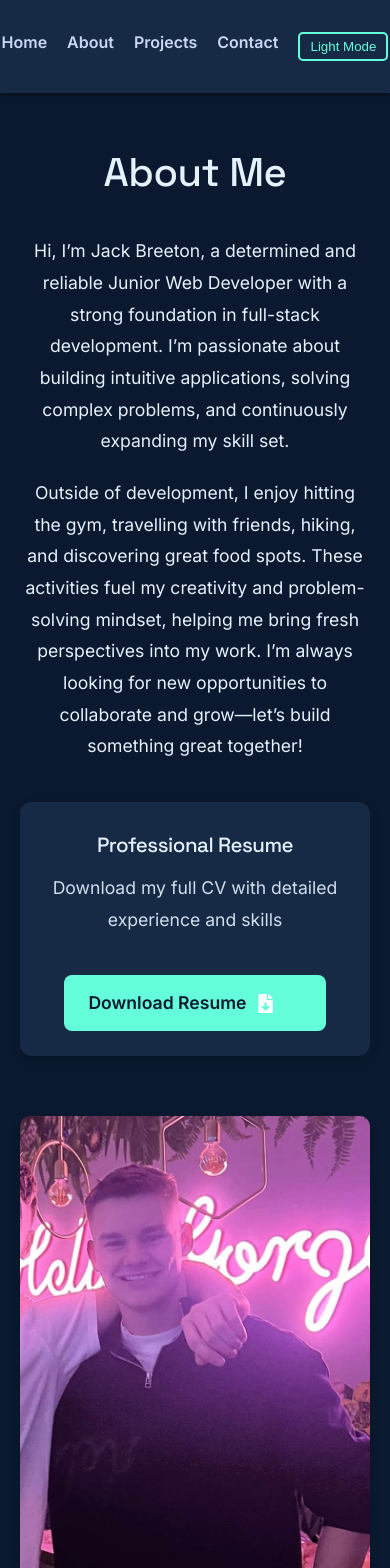
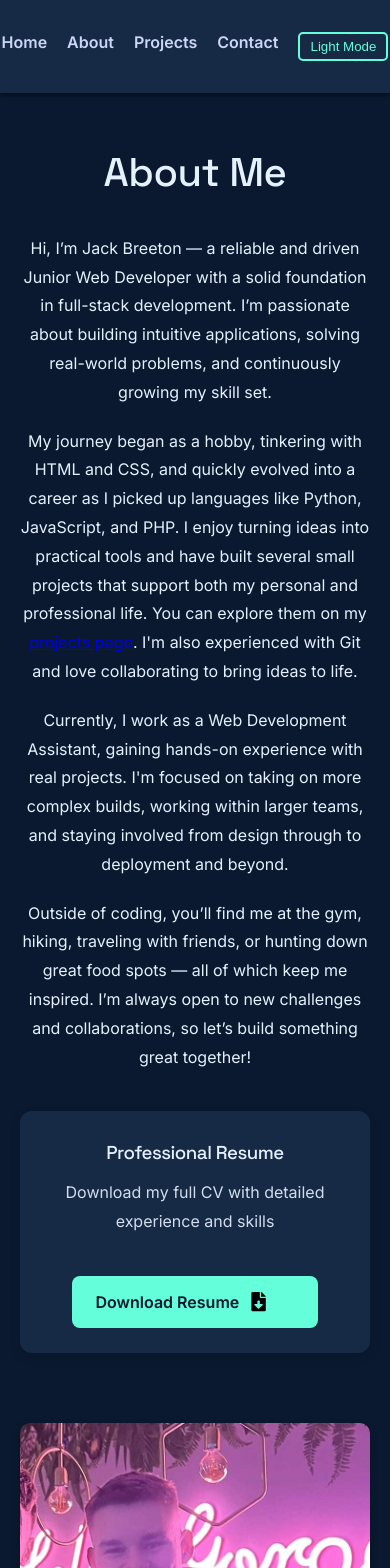
Before and after one commit to Jbreets/react-portfolio, a React (Create React App) app: page /about in a window 390 px wide. Shown: the top 1568 px of the page. Built offline with nearby package versions, Linux system fonts and the light colour scheme.

Commit message:
changes to about section

```diff
--- a/src/components/ResumeDownload/ResumeDownload.css
+++ b/src/components/ResumeDownload/ResumeDownload.css
@@ -35,7 +35,8 @@
     align-items: center;
     gap: 10px;
     padding: 12px 24px;
-    background: var(--accent-primary);
+    background: #8a8a8a;
+    /* background: var(--accent-primary); */
     color: white;
     border-radius: 8px;
     text-decoration: none;
@@ -46,9 +47,15 @@
   }
 
   .download-button:hover {
-    background: var(--accent-hover);
+    background: #696666;
     transform: translateX(4px);
   }
+
+  .dark-mode .download-button {
+    background: var(--accent-primary);
+  }
+
+
 
   .icon-download {
     font-size: 1.2rem;
@@ -60,6 +67,10 @@
     opacity: 0;
     transform: translateX(-10px);
     transition: all 0.3s;
+  }
+
+  .dark-mode path {
+    fill: black;
   }
 
   .download-button:hover .icon-download {
--- a/src/pages/About.css
+++ b/src/pages/About.css
@@ -5,11 +5,13 @@
   align-items: center;
   gap: 40px;
   margin-top: 20px;
+  flex-wrap: wrap;
 }
 
 /* About Text */
 .about-text {
   flex: 1;
+  min-width: 280px;
   max-width: 60%;
 }
 
@@ -23,11 +25,13 @@
 .about-image {
   flex: 1;
   max-width: 40%;
+  min-width: 250px;
   text-align: center;
 }
 
 .about-image img {
   width: 100%;
+  height: auto;
   max-width: 400px;
   border-radius: 10px;
   box-shadow: 0 4px 8px rgba(0, 0, 0, 0.2);
@@ -46,7 +50,7 @@
 }
 
 .fade-in {
-    opacity: 0; /* Start invisible */
+  opacity: 0;
   animation: fadeIn 1s ease-in-out forwards;
 }
 
@@ -59,10 +63,21 @@
 }
 
 /* Responsive Design */
+@media (max-width: 1024px) {
+  .about-text {
+    max-width: 100%;
+  }
+
+  .about-image {
+    max-width: 100%;
+  }
+}
+
 @media (max-width: 768px) {
   .about-container {
     flex-direction: column;
-      gap: 20px;
+    align-items: flex-start;
+    gap: 30px;
   }
 
   .about-text,
@@ -70,6 +85,10 @@
     max-width: 100%;
   }
 
+  .about-text p {
+    font-size: 1rem;
+  }
+
   .about-image img {
     max-width: 100%;
   }
--- a/src/pages/About.js
+++ b/src/pages/About.js
@@ -9,13 +9,20 @@ const About = () => {
       <h1>About Me</h1>
       <div className="about-container">
         <div className="about-text fade-in">
-          <p>
-          Hi, I’m Jack Breeton, a determined and reliable Junior Web Developer with a strong foundation in full-stack development. I’m passionate about building intuitive applications, solving complex problems, and continuously expanding my skill set.
-          </p>
-          <p>
-          Outside of development, I enjoy hitting the gym, travelling with friends, hiking, and discovering great food spots. These activities fuel my creativity and problem-solving mindset, helping me bring fresh perspectives into my work.
-          I’m always looking for new opportunities to collaborate and grow—let’s build something great together!
-          </p>
+        <p>
+          Hi, I’m Jack Breeton — a reliable and driven Junior Web Developer with a solid foundation in full-stack development. I’m passionate about building intuitive applications, solving real-world problems, and continuously growing my skill set.
+        </p>
+        <p>
+          My journey began as a hobby, tinkering with HTML and CSS, and quickly evolved into a career as I picked up languages like Python, JavaScript, and PHP. I enjoy turning ideas into practical tools and have built several small projects that support both my personal and professional life. You can explore them on my <a href="https://jack-breeton-portfolio.vercel.app/projects">projects page</a>. I'm also experienced with Git and love collaborating to bring ideas to life.
+        </p>
+        <p>
+          Currently, I work as a Web Development Assistant, gaining hands-on experience with real projects. I'm focused on taking on more complex builds, working within larger teams, and staying involved from design through to deployment and beyond.
+        </p>
+        <p>
+          Outside of coding, you’ll find me at the gym, hiking, traveling with friends, or hunting down great food spots — all of which keep me inspired. I’m always open to new challenges and collaborations, so let’s build something great together!
+        </p>
+
+
           <p>
           <ResumeDownload/>
           </p>
@@ -23,7 +30,7 @@ const About = () => {
         <div className="about-image fade-in">
           <img
             src={AboutMe} // Replace with your image URL
-            alt="About Me"
+            alt="Portrait of Jack Breeton"
           />
         </div>
       </div>
```
Lines whose indentation alone changed are shown as unchanged.
